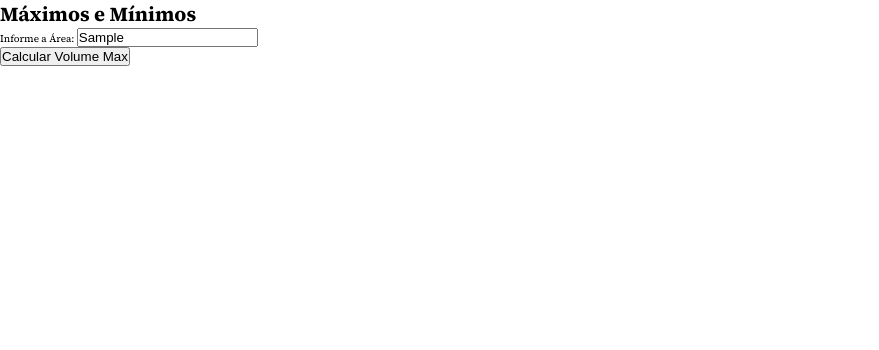
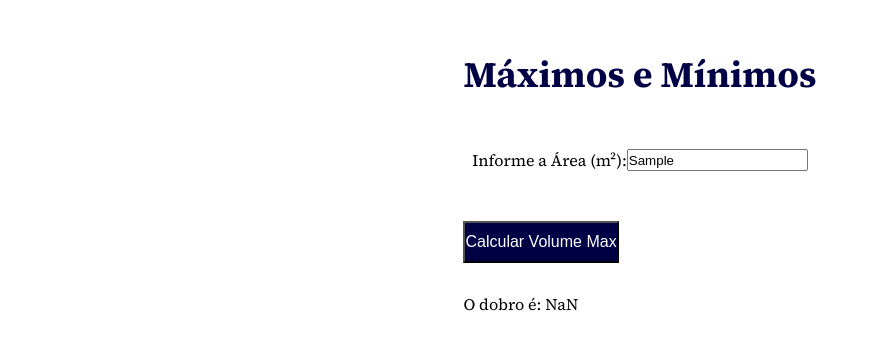
Before and after one commit to henriquecorrea27/maximoeminimo, a plain HTML site: page MaximoeMinimo/index.html in a window 1280 px wide. Both pictures are taken after typing "Sample" into the empty fields and a click on the button "Calcular Volume Max". Shown: the whole page, without its empty margins (0-879 px from the left). Drawn offline with Linux system fonts and the light colour scheme.

Commit message:
Add files via upload

```diff
--- /dev/null
+++ b/MaximoeMinimo/calculo.js
@@ -0,0 +1,8 @@
+function calcular() {
+  var areaInput = document.getElementById("area");
+  var area = parseFloat(areaInput.value);
+
+  var resultado = area * 2;
+
+  document.getElementById("resultado").textContent = "O dobro é: " + resultado;
+}
--- a/MaximoeMinimo/index.html
+++ b/MaximoeMinimo/index.html
@@ -11,6 +11,7 @@
     <meta name="viewport" content="width=device-width, initial-scale=1.0" />
     <title>Máximo e Mínimo</title>
     <link rel="stylesheet" href="style.css" />
+    <script src="/calculo.js"></script>
   </head>
   <body>
     <main>
@@ -18,13 +19,15 @@
         <h1>Máximos e Mínimos</h1>
       </div>
       <div class="input">
-        <label for="area">Informe a Área: </label>
-        <input type="text" id="area" name="area" />
+        <label for="area">Informe a Área (m²): </label>
+        <input type="text" id="area" placeholder="Insira a área" />
       </div>
       <div class="calculos">
         <div class="volume">
-          <button>Calcular Volume Max</button>
+          <button onclick="calcular()">Calcular Volume Max</button>
         </div>
+
+        <p id="resultado"></p>
       </div>
     </main>
   </body>
--- a/MaximoeMinimo/style.css
+++ b/MaximoeMinimo/style.css
@@ -5,6 +5,47 @@
 }
 
 :root {
-  font-family: "Source Serif 4";
   font-size: 62.5%;
 }
+
+h1 {
+  font-weight: 700;
+  color: rgb(0, 0, 68);
+  font-size: 3.6rem;
+}
+
+body {
+  font-family: "Source Serif 4";
+  display: flex;
+  justify-content: center;
+}
+
+.title {
+  padding-top: 5rem;
+  padding-bottom: 5rem;
+}
+
+.input {
+  display: flex;
+  justify-content: center;
+  padding-bottom: 5rem;
+}
+
+.input label {
+  font-size: 1.6rem;
+}
+
+.volume button {
+  color: #fff;
+  height: 4.2rem;
+  font-size: 1.6rem;
+
+  background: rgb(0, 0, 68);
+
+  margin-bottom: 3rem;
+}
+
+#resultado {
+  font-size: 1.6rem;
+  font-weight: 400;
+}
```
